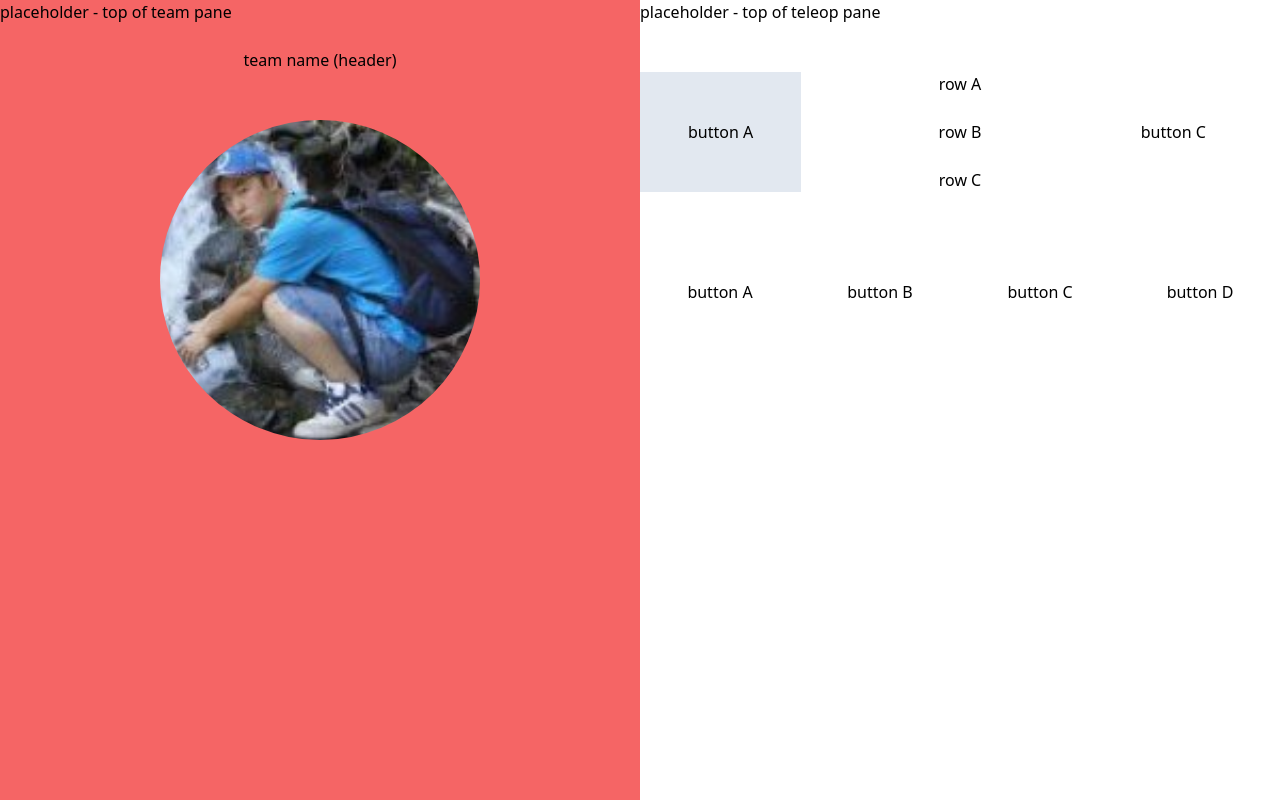
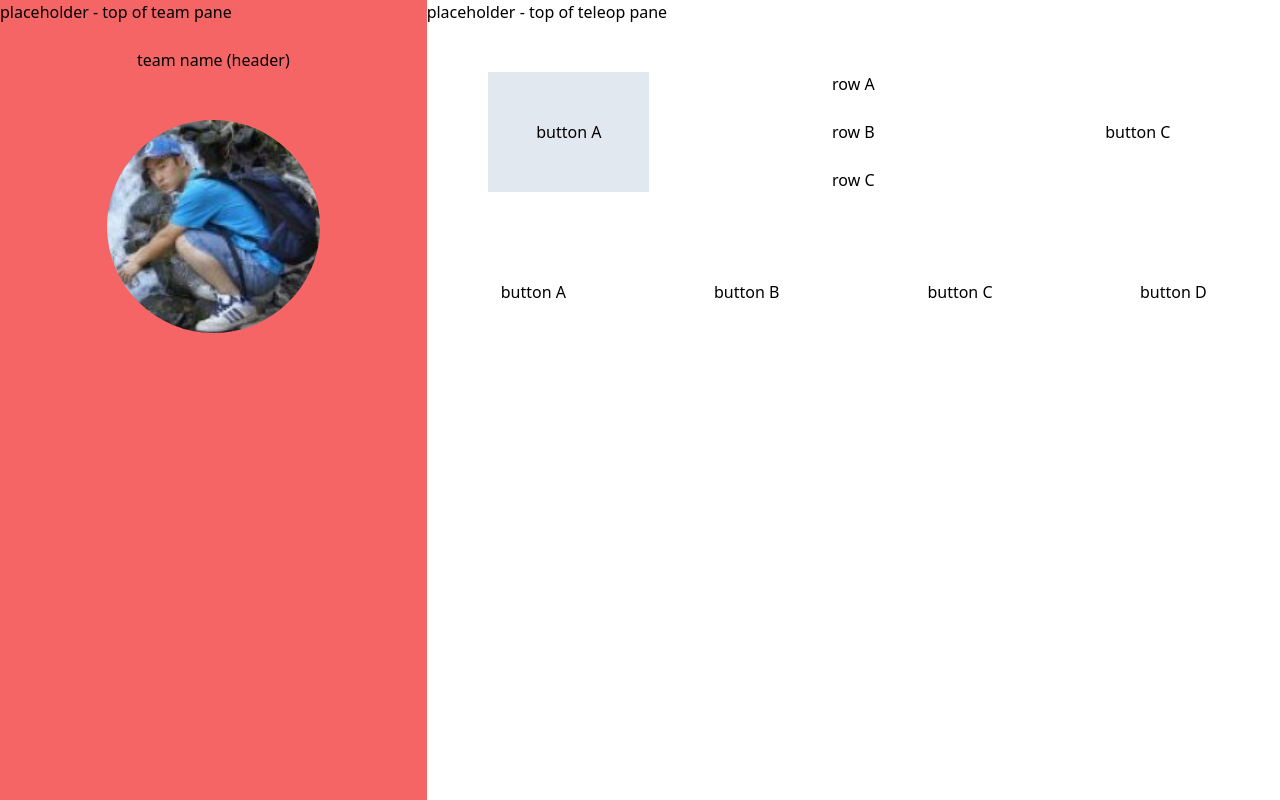
Before and after one commit to frc2852/infinite-recharge-scouting-app, a website built with webpack: page src/index.html in a window 1280 px wide. Built offline with nearby package versions, Linux system fonts and the light colour scheme.

Commit message:
Changed left pane to 1/3

```diff
--- a/src/index.html
+++ b/src/index.html
@@ -10,7 +10,7 @@
   <body>
     <div class="container">
       <div class="flex absolute inset-0">
-        <div class="w-1/2 bg-red-500">
+        <div class="w-1/3 bg-red-500">
           placeholder - top of team pane
           <br><br>
           <h1 class="text-center">team name (header)</h1>
@@ -19,11 +19,11 @@
             <a href="https://www.instagram.com/jeffwu05/"></a><img src="images/joof.jpg">
           </div>
         </div>
-        <div class="w-1/2">
+        <div class="w-2/3">
           placeholder - top of teleop pane
           <br><br><br>
           <div class="flex mb-4 items-center">
-            <div class="w-1/3 items-center">
+            <div class="w-1/3 text-center">
               <div class="text-center square-button-rb">button A</div>
             </div>
             <div class="w-1/3 items-center">
```
